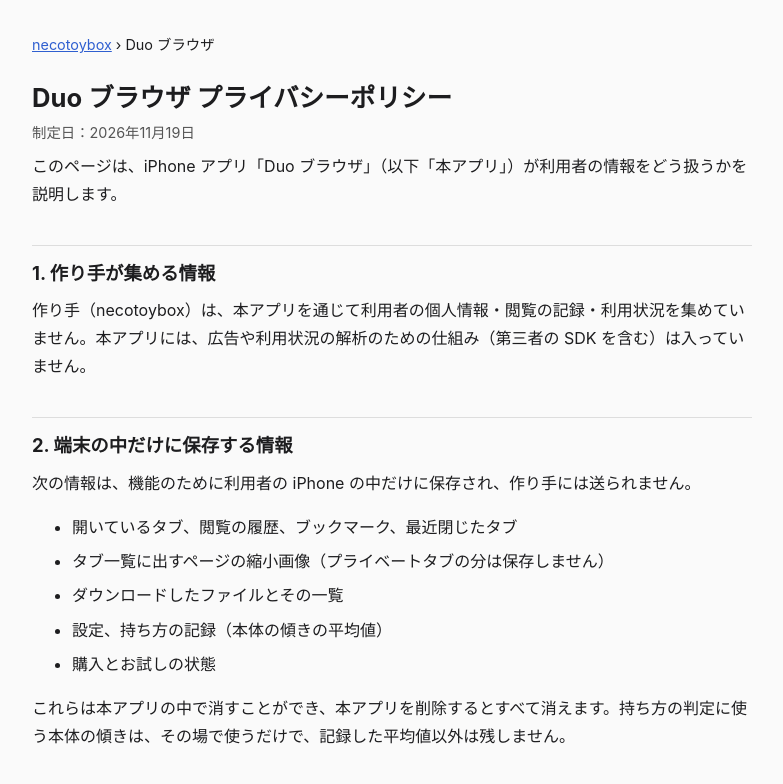
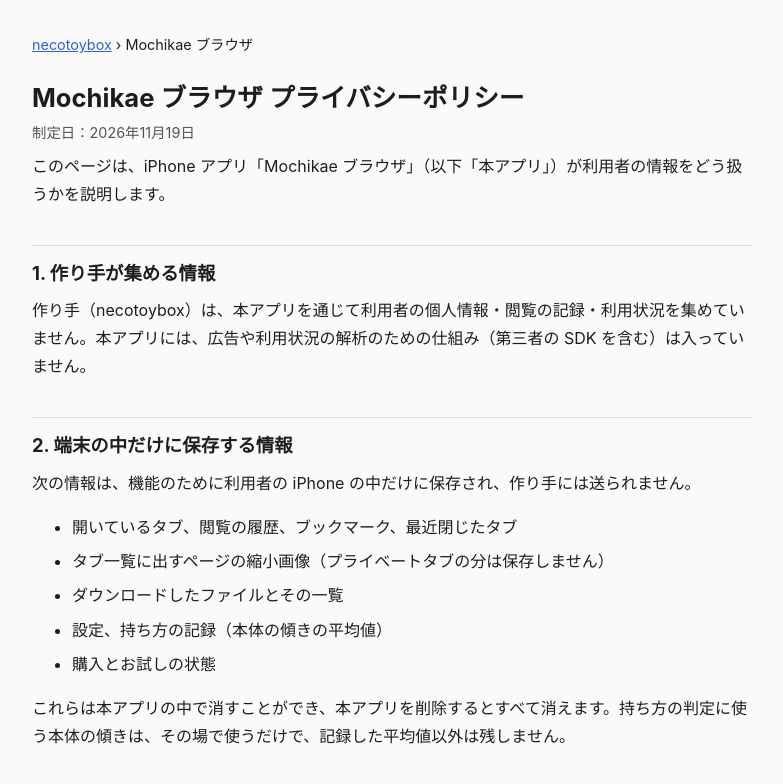
Before and after one commit to khmgs822/duo-apps, a plain HTML site: page duo-browser/privacy.html in a window 1280 px wide. Shown: the top 784 px of the page, without its empty margins (248-1031 px from the left). Drawn offline with Linux system fonts and the light colour scheme.

Commit message:
アプリの名前を Mochikae に・App Store へのリンク

```diff
--- a/duo-browser/privacy.html
+++ b/duo-browser/privacy.html
@@ -1,12 +1,12 @@
 <!doctype html>
 <html lang="ja"><head><meta charset="utf-8"><meta name="viewport" content="width=device-width,initial-scale=1">
-<title>Duo ブラウザ プライバシーポリシー</title><link rel="stylesheet" href="../style.css"></head>
+<title>Mochikae ブラウザ プライバシーポリシー</title><link rel="stylesheet" href="../style.css"></head>
 <body><main>
-<nav><a href="../index.html">necotoybox</a> › Duo ブラウザ</nav>
-<h1>Duo ブラウザ プライバシーポリシー</h1>
+<nav><a href="../index.html">necotoybox</a> › Mochikae ブラウザ</nav>
+<h1>Mochikae ブラウザ プライバシーポリシー</h1>
 <p class="sub">制定日：2026年11月19日</p>
 
-<p>このページは、iPhone アプリ「Duo ブラウザ」（以下「本アプリ」）が利用者の情報をどう扱うかを説明します。</p>
+<p>このページは、iPhone アプリ「Mochikae ブラウザ」（以下「本アプリ」）が利用者の情報をどう扱うかを説明します。</p>
 
 <h2>1. 作り手が集める情報</h2>
 <p>作り手（necotoybox）は、本アプリを通じて利用者の個人情報・閲覧の記録・利用状況を集めていません。本アプリには、広告や利用状況の解析のための仕組み（第三者の SDK を含む）は入っていません。</p>
@@ -43,10 +43,10 @@
 <p>necotoybox@gmail.com</p>
 
 <div class="lang" lang="en">
-<h1>Duo Browser Privacy Policy</h1>
+<h1>Mochikae Browser Privacy Policy</h1>
 <p class="sub">Effective: November 19, 2026</p>
 <h2>1. Information the developer collects</h2>
-<p>The developer (necotoybox) does not collect personal information, browsing history, or usage data through Duo Browser. The app contains no advertising or analytics (including third-party SDKs).</p>
+<p>The developer (necotoybox) does not collect personal information, browsing history, or usage data through Mochikae Browser. The app contains no advertising or analytics (including third-party SDKs).</p>
 <h2>2. Information kept only on your device</h2>
 <ul>
 <li>Open tabs, browsing history, bookmarks and recently closed tabs</li>
```
